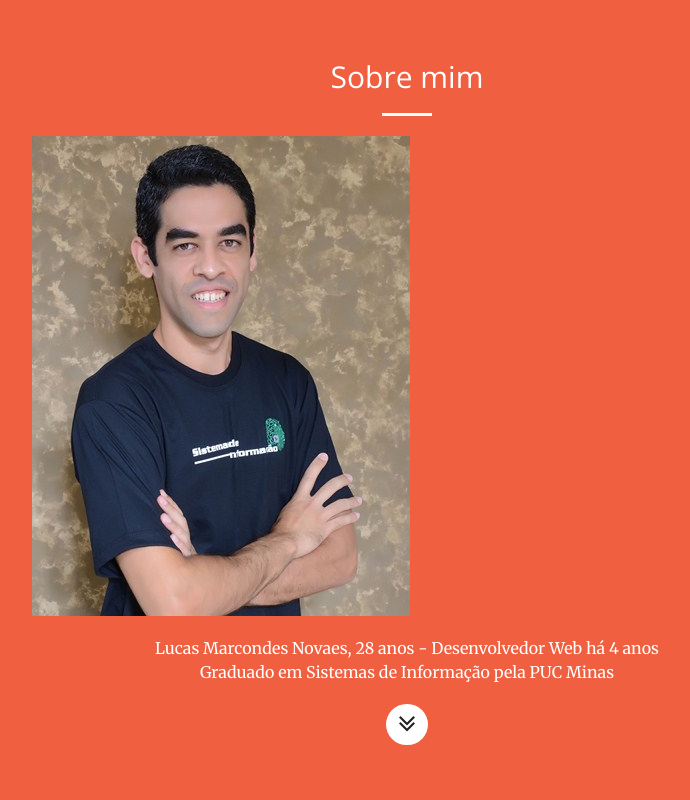
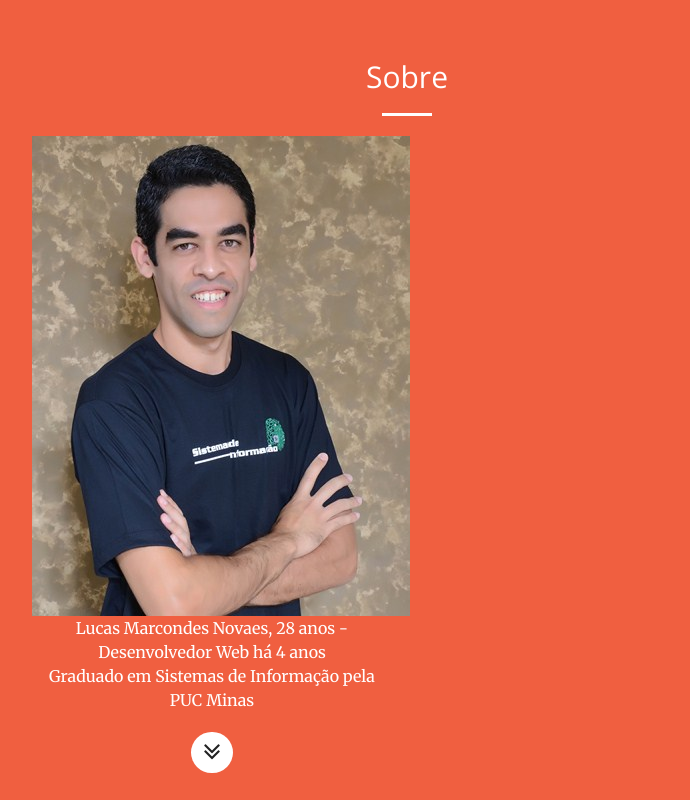
Before and after one commit to LucasNovaes/lucasnovaes.github.io, a website: page index.html in a window 1280 px wide. Shown: the part 840-1640 px from the top of the page, without its empty margins (233-923 px from the left). Drawn offline with nearby package versions, Linux system fonts and the light colour scheme.

Commit message:
Update index.html

```diff
--- a/index.html
+++ b/index.html
@@ -81,16 +81,16 @@
         <div class="container">
             <div class="row">
                 <div class="col-lg-8 col-lg-offset-2 text-center">
-                    <h2 class="section-heading">Sobre mim</h2>
+                    <h2 class="section-heading">Sobre</h2>
                     <hr class="light">
                     <p></p>
                 </div>
-                <div class="col-lg-8 col-lg-offset-2 text-center">
+                <div class="col-lg-5 col-lg-offset-2">
                     <img src="img/lucasnovaes.jpg" class="img-responsive" alt="Profile photo">
-                    <p></p>
-			<p>Lucas Marcondes Novaes, 28 anos - Desenvolvedor Web há 4 anos<br/>
-				Graduado em Sistemas de Informação pela PUC Minas<br/>
-                    </p>
+		</div>
+                <div class="col-lg-4 col-lg-offset-2 text-center">
+		     <p>Lucas Marcondes Novaes, 28 anos - Desenvolvedor Web há 4 anos<br/>
+				Graduado em Sistemas de Informação pela PUC Minas<br/></p>
                     <a href="#services" class="page-scroll btn btn-default sr-button"><i class="fa fa-2x fa-angle-double-down"></i></a>
                 </div>
             </div>
```
